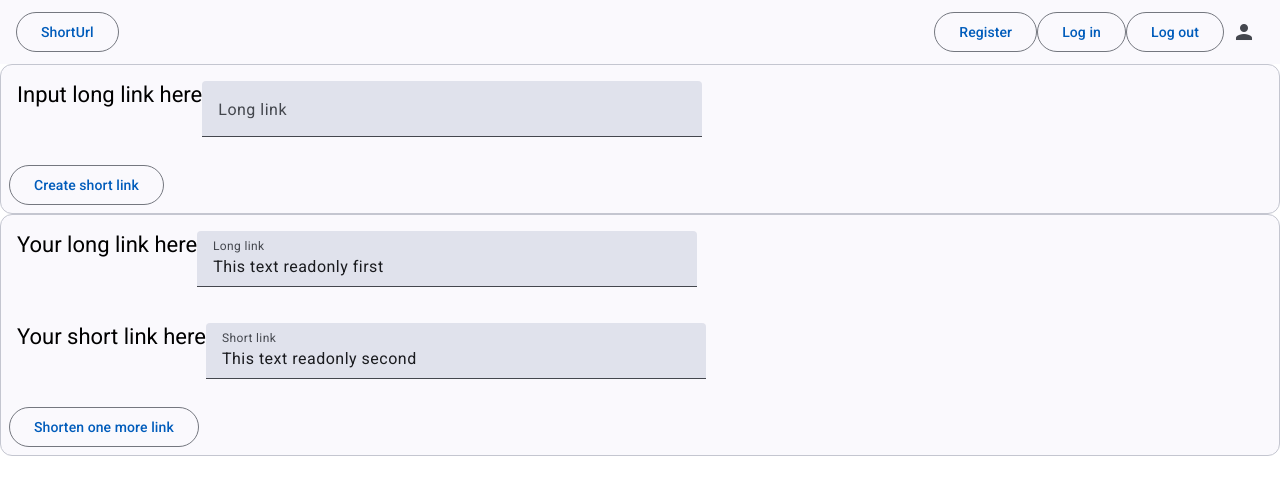
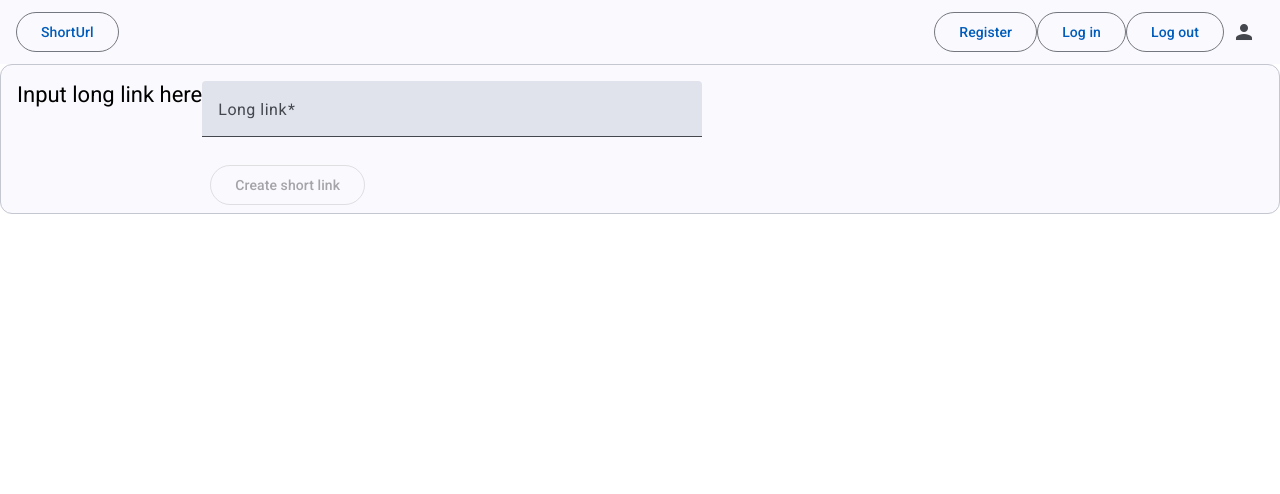
Before and after one commit to MikalaiRakhman/short-link-client, an Angular app: page / in a window 1280 px wide. Shown: the top 494 px of the page. Built offline with nearby package versions, Linux system fonts and the light colour scheme.

Commit message:
Created visibility-service. Card-home-first-component now works fine.

```diff
--- a/src/app/home/card-home-first/card-home-first.component.html
+++ b/src/app/home/card-home-first/card-home-first.component.html
@@ -1,14 +1,15 @@
 <mat-card appearance="outlined">
     <mat-card-header>
       <mat-card-title> Input long link here</mat-card-title>
-      <form class="example-form">
-        <mat-form-field class="example-full-width">
+      <form class="example-form" [formGroup]="formLongLink" (ngSubmit)="onSaveLongLink()">
+        <mat-form-field class="example-full-width" appearance="fill">
           <mat-label>Long link</mat-label>
-          <input matInput>
+          <input matInput formControlName="longLink" required>
+          <mat-error *ngIf="formLongLink.get('longLink')?.hasError('required')">Long link is required.</mat-error>
         </mat-form-field>
+        <mat-card-actions>
+          <button mat-stroked-button color="primary" type="submit" [disabled]="formLongLink.invalid">Create short link</button>
+        </mat-card-actions>
       </form>
     </mat-card-header>
-    <mat-card-actions>
-      <button mat-stroked-button>Create short link</button>
-    </mat-card-actions>
 </mat-card>
--- a/src/app/home/card-home-first/card-home-first.component.ts
+++ b/src/app/home/card-home-first/card-home-first.component.ts
@@ -1,16 +1,40 @@
-import { Component } from '@angular/core';
+import { Component, inject } from '@angular/core';
 import { MatButtonModule } from '@angular/material/button';
 import { MatCardModule} from '@angular/material/card';
 import { MatFormFieldModule} from '@angular/material/form-field'
 import { MatInputModule} from '@angular/material/input'
-import { FormsModule } from '@angular/forms';
+import { FormBuilder, FormGroup, FormsModule, ReactiveFormsModule, Validators } from '@angular/forms';
+import { MatIconModule } from '@angular/material/icon';
+import { CommonModule } from '@angular/common';
+import { VisibilityService } from '../../services/visability/visibility.service';
 
 @Component({
   selector: 'app-card-home-first',
-  imports: [MatCardModule, MatButtonModule, MatFormFieldModule, MatInputModule, FormsModule],
+  imports: [CommonModule, ReactiveFormsModule, MatInputModule, MatFormFieldModule, MatButtonModule, MatIconModule, MatCardModule],
   templateUrl: './card-home-first.component.html',
   styleUrl: './card-home-first.component.css'
 })
 export class CardHomeFirstComponent {
+  formLongLink: FormGroup;
+  fb = inject(FormBuilder);
+  visibility = inject(VisibilityService);
+  longLink: string;
+
+  constructor() {
+    this.longLink = '';
+    this.formLongLink = this.fb.group({
+      longLink: ['', [Validators.required]]
+    })
+  }
+
+
+  async onSaveLongLink(): Promise<void> {
+    if(this.formLongLink.valid) {
+      this.longLink = this.formLongLink.get('longLink')?.value;
+      console.log(this.longLink);
+      this.visibility.setCardHomeFirstValue(false);
+      this.visibility.setCardHomeSecondValue(true);
+    }
+  }
 
 }
--- a/src/app/home/card-home-second/card-home-second.component.html
+++ b/src/app/home/card-home-second/card-home-second.component.html
@@ -2,7 +2,7 @@
     <mat-card-header>
       <mat-card-title> Your long link here</mat-card-title>
       <form class="example-form">
-        <mat-form-field class="example-full-width">
+        <mat-form-field class="example-full-width" appearance="fill">
           <mat-label>Long link</mat-label>
           <input matInput type="text-first" value="This text readonly first" readonly>
         </mat-form-field>
--- a/src/app/home/home/home.component.html
+++ b/src/app/home/home/home.component.html
@@ -1,4 +1,4 @@
 <div>
-    <app-card-home-first></app-card-home-first>
-    <app-card-home-second></app-card-home-second>
+    <app-card-home-first *ngIf="firstFormVisibility"></app-card-home-first>
+    <app-card-home-second *ngIf="secondFormVisibility"></app-card-home-second>
 </div>
--- a/src/app/home/home/home.component.ts
+++ b/src/app/home/home/home.component.ts
@@ -1,13 +1,40 @@
-import { Component } from '@angular/core';
+import { Component, inject, OnDestroy, OnInit } from '@angular/core';
 import { CardHomeFirstComponent } from "../card-home-first/card-home-first.component";
 import { CardHomeSecondComponent } from "../card-home-second/card-home-second.component";
+import { VisibilityService } from '../../services/visability/visibility.service';
+import { CommonModule } from '@angular/common';
+import { Subscription } from 'rxjs';
 
 @Component({
   selector: 'app-home',
-  imports: [CardHomeFirstComponent, CardHomeSecondComponent],
+  imports: [CommonModule ,CardHomeFirstComponent, CardHomeSecondComponent],
   templateUrl: './home.component.html',
   styleUrl: './home.component.css'
 })
-export class HomeComponent {
+export class HomeComponent implements OnInit, OnDestroy{
+  visibility = inject(VisibilityService)
 
+  private subscriptions: Subscription[] = [];
+  firstFormVisibility?: boolean;
+  secondFormVisibility?: boolean
+
+  constructor() {}
+
+  ngOnDestroy(): void {
+    this.subscriptions.forEach(sub => sub.unsubscribe());
+  }
+  ngOnInit(): void {
+    this.subscriptions.push(
+      this.visibility.getCardHomeFirstValue().subscribe(isVisible => {
+        this.firstFormVisibility = isVisible;
+      })
+    );
+
+
+    this.subscriptions.push(
+      this.visibility.getCardHomeSecondValue().subscribe(isVisible => {
+        this.secondFormVisibility = isVisible;
+      })
+    );
+  }
 }
--- /dev/null
+++ b/src/app/services/visability/visibility.service.ts
@@ -0,0 +1,26 @@
+import { Injectable } from '@angular/core';
+import { BehaviorSubject } from 'rxjs';
+
+@Injectable({
+  providedIn: 'root'
+})
+export class VisibilityService {
+  private cardHomeFirstVisibility = new BehaviorSubject<boolean>(true);
+  private cardHomeSecondVisibility = new BehaviorSubject<boolean>(false);
+
+  getCardHomeFirstValue() {
+    return this.cardHomeFirstVisibility.asObservable();
+  }
+
+  getCardHomeSecondValue() {
+    return this.cardHomeSecondVisibility.asObservable();
+  }
+
+  setCardHomeFirstValue(isVisible: boolean) {
+    this.cardHomeFirstVisibility.next(isVisible);
+  }
+
+  setCardHomeSecondValue(isVisible: boolean) {
+    this.cardHomeSecondVisibility.next(isVisible);
+  }
+}
```
Also changed, not shown: 1 other file (tests, documents, lock files or other folders).
